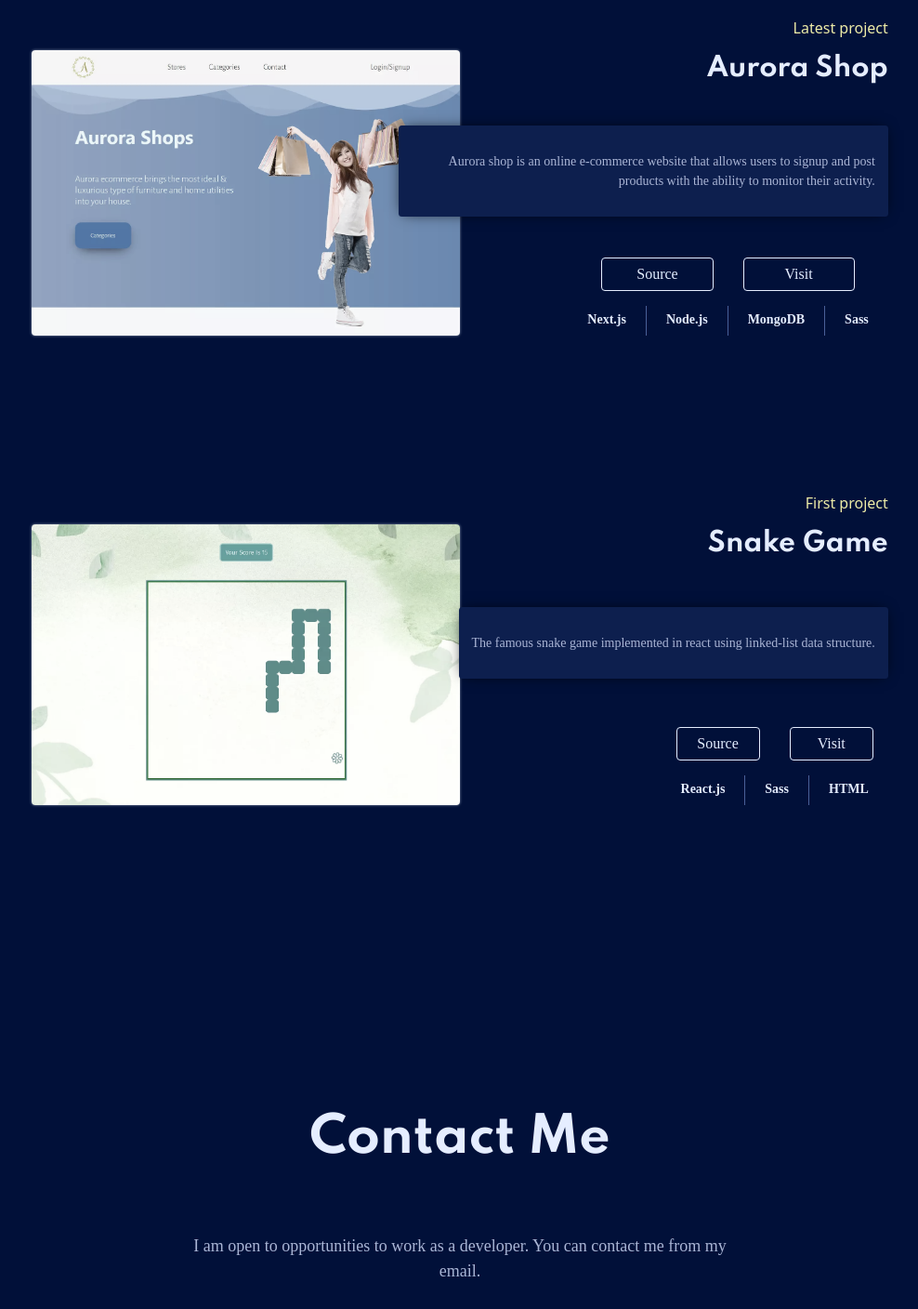
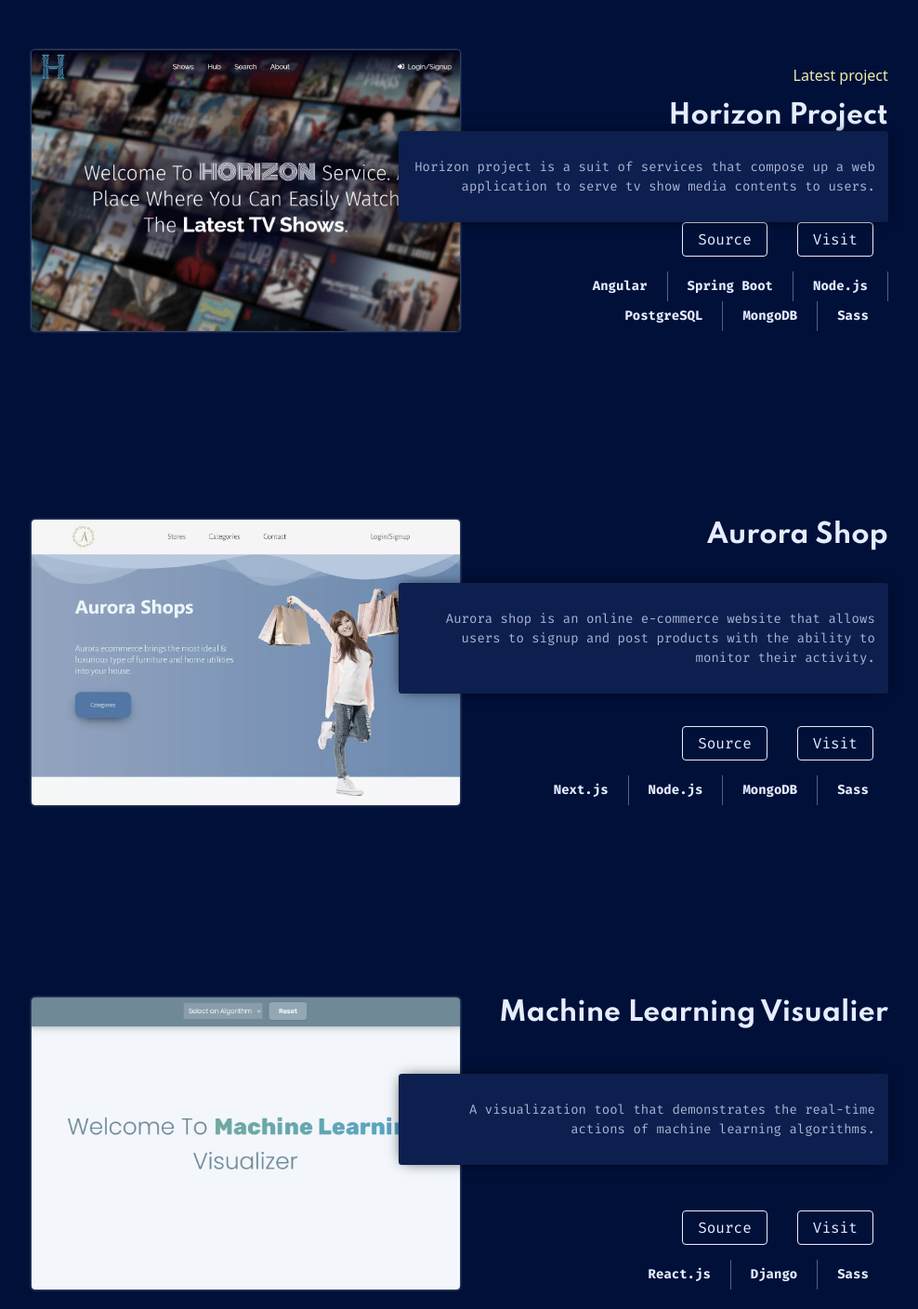
Before and after one commit to Amer-Jabar/amer-s-portfolio, a Gatsby site: page / in a window 1280 px wide. Shown: the part 1712-3120 px from the top of the page at 93% size, without its empty margins (145-1133 px from the left). Built offline with nearby package versions, Linux system fonts and the light colour scheme; Gatsby itself is replaced by a stand-in of ours.

Commit message:
Added last created projects

```diff
--- a/src/components/Projects.jsx
+++ b/src/components/Projects.jsx
@@ -11,13 +11,48 @@ const Projects = () => (
             <div className='project-element'>
                 <StaticImage
                 className='project-element-image'
+                src='../images/horizon-project.webp'
+                alt='project image'
+                quality={50}
+                />
+                <div className='project-element-body'>
+                    <div>
+                        <h6>Latest project</h6>
+                        <label>Horizon Project</label>
+                    </div>
+                    <div className='project-element-card'>
+                        <p>Horizon project is a suit of services that compose up a web application to serve tv show media contents to users.</p>
+                    </div>
+                    <div className='project-element-stack-and-links'>
+                        <div className='project-element-links'>
+                            <a target='__' href='https://github.com/Amer-Jabar/horizon-project'>Source</a>
+                            <a target='__' href='https://horizon-rho.vercel.app/'>Visit</a>
+                        </div>
+                        <div className='project-element-stack'>
+                            <h4>Angular</h4>
+                            <span></span>
+                            <h4>Spring Boot</h4>
+                            <span></span>
+                            <h4>Node.js</h4>
+                            <span></span>
+                            <h4>PostgreSQL</h4>
+                            <span></span>
+                            <h4>MongoDB</h4>
+                            <span></span>
+                            <h4>Sass</h4>
+                        </div>
+                    </div>
+                </div>
+            </div>
+            <div className='project-element'>
+                <StaticImage
+                className='project-element-image'
                 src='../images/aurora-project.webp'
                 alt='project image'
                 quality={50}
                 />
                 <div className='project-element-body'>
                     <div>
-                        <h6>Latest project</h6>
                         <label>Aurora Shop</label>
                     </div>
                     <div className='project-element-card'>
@@ -43,13 +78,41 @@ const Projects = () => (
             <div className='project-element'>
                 <StaticImage
                 className='project-element-image'
+                src='../images/machine-learning-visualizer-project.webp'
+                alt='project image'
+                quality={50}
+                />
+                <div className='project-element-body'>
+                    <div>
+                        <label>Machine Learning Visualier</label>
+                    </div>
+                    <div className='project-element-card'>
+                        <p>A visualization tool that demonstrates the real-time actions of machine learning algorithms.</p>
+                    </div>
+                    <div className='project-element-stack-and-links'>
+                        <div className='project-element-links'>
+                            <a target='__' href='https://github.com/Amer-Jabar/machine-learning-visualizer'>Source</a>
+                            <a target='__' href='https://machinelearningvisualizer.vercel.app/'>Visit</a>
+                        </div>
+                        <div className='project-element-stack'>
+                            <h4>React.js</h4>
+                            <span></span>
+                            <h4>Django</h4>
+                            <span></span>
+                            <h4>Sass</h4>
+                        </div>
+                    </div>
+                </div>
+            </div>
+            <div className='project-element'>
+                <StaticImage
+                className='project-element-image'
                 src='../images/snake-game.webp'
                 alt='project image'
                 quality={50}
                 />
                 <div className='project-element-body'>
                     <div>
-                        <h6>First project</h6>
                         <label>Snake Game</label>
                     </div>
                     <div className='project-element-card'>
--- a/src/pages/index.js
+++ b/src/pages/index.js
@@ -12,16 +12,12 @@ import '../styles/index.sass';
 
 const AmersPortfolio = () => {
 
-  const [landed, setLanded] = React.useState(false);
   const [sideBarIsOpen, setSideBarIsOpen] = React.useState(false);
 
-  React.useEffect(() => setTimeout(() => setLanded(true), 3000), []);
-  React.useEffect(() => {}, [landed]);
   React.useEffect(() => {}, [sideBarIsOpen]);
 
   const Header = React.useCallback(() => HeaderComponent({ pageBackgroundController: setSideBarIsOpen }), []);
 
-  if ( landed )
   return (
     <div className='container'>
       <SEO />
@@ -35,16 +31,6 @@ const AmersPortfolio = () => {
       <Contact />
     </div>
   )
-  else
-    return (
-      <div className='opening'>
-        <StaticImage
-        className='opening-logo'
-        alt='opening logo'
-        src='../images/amer-logo.svg'
-        />
-      </div>
-    )
 }
 
 export default AmersPortfolio;
--- a/src/styles/index.sass
+++ b/src/styles/index.sass
@@ -6,6 +6,7 @@
 // **** 5th: #FFFFFF
 // **** 5th: #edeba7
 
+@import url('https://fonts.googleapis.com/css2?family=Fira+Mono:wght@400;500;700&display=swap')
 @font-face
     font-family: 'Spartan'
     src: url('../fonts/Spartan-Bold.woff2') format('woff2')
--- a/src/styles/projects.sass
+++ b/src/styles/projects.sass
@@ -92,32 +92,6 @@
                 h4
                     font-size: 12px !important
 
-// @media screen and ( max-width: 400px )
-//     .projects-header
-//         font-size: 16px !important
-
-//     .project-element
-//         .project-element-body
-//             h6
-//                 font-size: 12px !important
-
-//             label
-//                 font-size: 14px !important
-
-//             .project-element-card
-//                 font-size: 9px !important
-
-//         .project-element-stack-and-links
-//             .project-element-links
-//                 a
-//                     font-size: 9px !important
-
-//             .project-element-stack
-//                 h4
-//                     margin-block: 1em !important
-//                     font-size: 9px !important
-
-
 .projects
     padding: 2em 8em
     color: #e5edff
@@ -158,7 +132,7 @@
         justify-content: space-between
         align-items: flex-end
         text-align: right
-        grid-row: 2 / 9
+        grid-row: 3 / 9
         grid-column: 7 / 15
 
         h6
@@ -184,11 +158,16 @@
             z-index: 1
 
         .project-element-stack-and-links
+            width: 100%
             display: flex
             flex-direction: column
+            align-items: end
 
             .project-element-stack
+                width: 75%
                 display: flex
+                justify-content: end
+                flex-wrap: wrap
 
                 h4
                     margin: 0.5em 1.5em
@@ -203,7 +182,7 @@
             .project-element-links
                 margin-bottom: 1em
                 display: flex
-                justify-content: center
+                justify-content: end
 
                 a
                     width: 25%
```
Also changed, not shown: src/fonts/Fira-Mono.woff2 (deleted), src/images/horizon-project.webp (added), src/images/machine-learning-visualizer-project.webp (added). Lines whose indentation alone changed are shown as unchanged.
